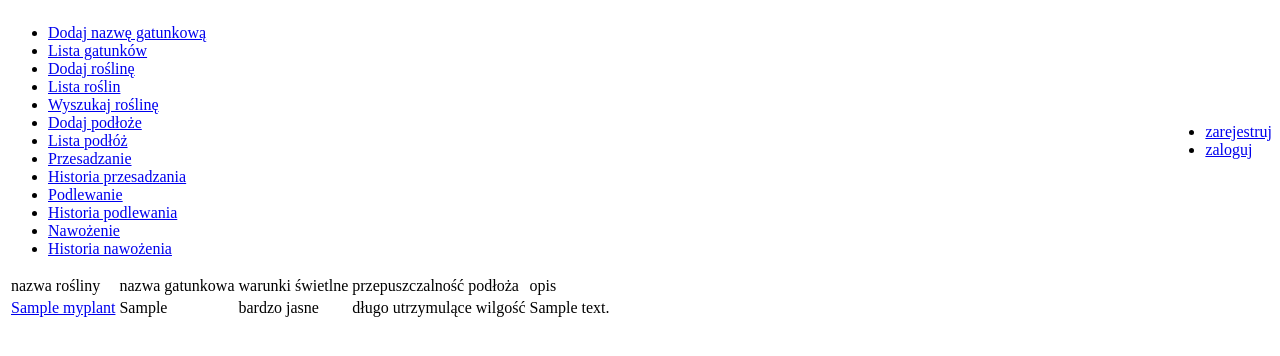
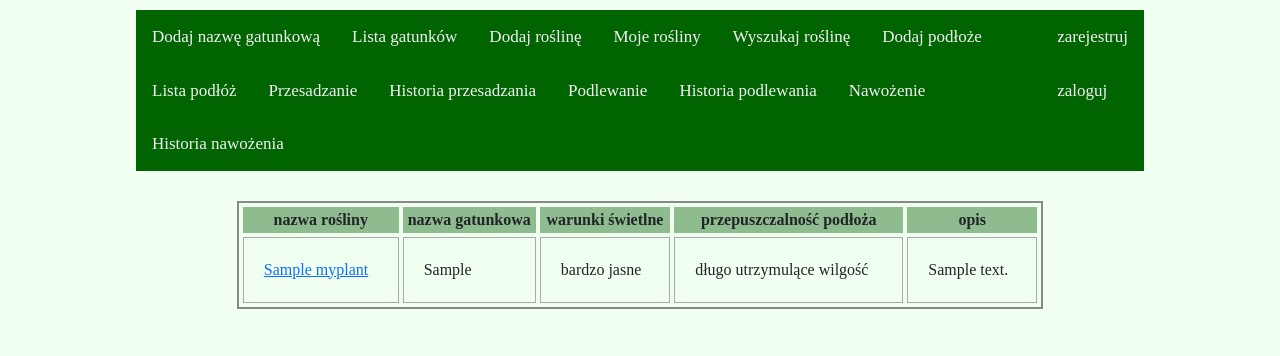
Before and after one commit to abojarska85/PlantCare, a Django app: page /PlantCare/show_my_plant/ in a window 1280 px wide. Shown: the top 356 px of the page. Run offline with Django 5.2, Linux system fonts and the light colour scheme; tables that the repository leaves empty hold one stand-in row (values such as "Sample post").

Commit message:
css wersja I

```diff
--- a/PlantCare/models.py
+++ b/PlantCare/models.py
@@ -66,8 +66,8 @@ class Watering(models.Model):
 class Fertilization(models.Model):
     name = models.CharField(max_length=250, verbose_name='nazwa nawozu')
     plant = models.ForeignKey(MyPlant, on_delete=models.CASCADE, verbose_name='roślina')
-    date = models.DateField(default=datetime.date.today, verbose_name= 'data')
-    amount = models.DecimalField(max_digits=5, decimal_places=2, verbose_name='dawka w ml')
+    date = models.DateField(default=datetime.date.today, verbose_name='data')
+    amount = models.DecimalField(max_digits=5, decimal_places=2, verbose_name='dawka (ml)')
 
     def __str__(self):
         return f"{self.name}, {self.plant}, {self.date}, {self.amount}"
--- a/PlantCare/static/base.css
+++ b/PlantCare/static/base.css
@@ -1,5 +1,122 @@
-.navbar {
+body {
+    margin: 10px;
+    font-family: Serif;
     display: flex;
-        justify-content: space-between;
-        align-items: center;
+    justify-content: space-between;
+    background-color:  #F0FFF0 ;
 }
+.margin{
+    width: 10%;
+}
+.center{
+    width: 80%;
+}
+
+/*zawartość strony*/
+.content {
+    padding-top: 30px;
+    display: flex;
+    flex-direction: column;
+    align-items: center;
+}
+
+/*instrukcja do podlewania*/
+.instructions {
+    padding-top: 20px;
+    padding-bottom: 20px;
+
+}
+.topnav {
+    display: flex;
+    justify-content: space-between;
+    background-color: darkgreen;
+    overflow: hidden;
+}
+
+/* Style the links inside the navigation bar */
+.topnav a {
+  float: left;
+  color: #f2f2f2;
+  text-align: center;
+  padding: 14px 16px;
+  text-decoration: none;
+  font-size: 17px;
+}
+
+/* Change the color of links on hover */
+.topnav a:hover {
+  background-color: #ddd;
+  color: black;
+}
+
+/* Add a color to the active/current link */
+.topnav a.active {
+  background-color: #04AA6D;
+  color: white;
+}
+.plant-list {
+    align-items: baseline;
+    /*display: flex;*/
+    /*flex-direction: ;*/
+    /*justify-content: space-between;*/
+}
+table {
+    width: 80%;
+    border: 2px solid #888;
+    border-collapse: separate;
+    border-spacing: 4px;
+}
+
+table th {
+    text-align: center;
+    vertical-align: middle;
+    background-color: darkseagreen;
+    font-weight: bold;
+}
+
+table td {
+    border: 1px solid #aaa;
+    padding: 20px;
+}
+/*body {*/
+/*    background: #eee;*/
+/*    !*text-align: center;*!*/
+/*}*/
+form {
+    text-align: left;
+    background: darkseagreen;
+    font-family: sans-serif;
+    display: inline-flex;
+    flex-direction: column;
+    padding: 40px;
+    /*box-shadow: 1px 2px 3px rgba(0,0,0,0.2);*/
+}
+
+label {
+    display: block;
+    padding-bottom: 10px;
+}
+
+input[type=text],
+textarea {
+    margin-bottom: 10px;
+    box-sizing: border-box;
+    display: block;
+    padding:10px;
+    border:1px solid #aaa;
+    box-shadow: inset 0 2px 2px rgba(0,0,0,.1);
+    width: 500px;
+}
+textarea {
+    height: 100px;
+}
+button {
+    background: darkgreen;
+    color: #fff;
+    border-radius: 5px;
+    padding: 20px 50px;
+    border:0;
+    float: right;
+    cursor: pointer;
+    transition: 0.5s;
+}
--- a/templates/base.html
+++ b/templates/base.html
@@ -4,15 +4,21 @@
 <head>
     <meta charset="UTF-8">
     <title>PlantCare</title>
+     <link href="https://cdn.jsdelivr.net/npm/bootstrap@5.3.3/dist/css/bootstrap.min.css" rel="stylesheet" integrity="sha384-QWTKZyjpPEjISv5WaRU9OFeRpok6YctnYmDr5pNlyT2bRjXh0JMhjY6hW+ALEwIH" crossorigin="anonymous">
     <link type="text/css" href="{% static 'base.css' %}" rel="stylesheet">
 </head>
 <body>
-<div>
-    {% include 'top_header.html' %}
+<div class="margin left"></div>
+
+<div class="center">
+    <div>{% include 'top_header.html' %}</div>
+    <div class="content">
+        {% block content %}
+        {% endblock %}
+    </div>
 </div>
-<div>
-    {% block content %}
-    {% endblock %}
-</div>
+
+<div class="margin right"></div>
+<script src="https://cdn.jsdelivr.net/npm/bootstrap@5.3.3/dist/js/bootstrap.bundle.min.js" integrity="sha384-YvpcrYf0tY3lHB60NNkmXc5s9fDVZLESaAA55NDzOxhy9GkcIdslK1eN7N6jIeHz" crossorigin="anonymous"></script>
 </body>
 </html>
--- a/templates/plantCare/my_plant.html
+++ b/templates/plantCare/my_plant.html
@@ -2,11 +2,11 @@
 {% block content %}
    <table>
        <tr>
-           <td>nazwa rośliny</td>
-           <td>nazwa gatunkowa</td>
-           <td>warunki świetlne</td>
-           <td>przepuszczalność podłoża</td>
-           <td>opis</td>
+           <th>nazwa rośliny</th>
+           <th>nazwa gatunkowa</th>
+           <th>warunki świetlne</th>
+           <th>przepuszczalność podłoża</th>
+           <th>opis</th>
        </tr>
     {% for plant in my_plant %}
         <tr>
--- a/templates/plantCare/plant_type.html
+++ b/templates/plantCare/plant_type.html
@@ -1,9 +1,9 @@
 {% extends 'base.html' %}
 {% block content %}
-    <ul>
+    <ol class="plant-list">
     {% for plant_type in plant_types %}
         <li>{{ plant_type.species }}</li>
     {% endfor %}
-    </ul>
+    </ol>
 
 {% endblock %}
--- a/templates/plantCare/soil.html
+++ b/templates/plantCare/soil.html
@@ -2,9 +2,9 @@
 {% block content %}
    <table>
        <tr>
-           <td>typ podłoża</td>
-           <td>producent</td>
-           <td>komentarze</td>
+           <th>typ podłoża</th>
+           <th>producent</th>
+           <th>komentarze</th>
        </tr>
     {% for s in soil %}
         <tr>
--- a/templates/top_header.html
+++ b/templates/top_header.html
@@ -1,32 +1,36 @@
-<div class="navbar">
+<!DOCTYPE html>
+<html lang="en">
+<head>
+    <meta charset="UTF-8">
+    <title>Title</title>
+</head>
+<body>
+<div class="topnav">
 <div>
-    <ul>
-        <li> <a href="{% url 'add_plant_type' %}">Dodaj nazwę gatunkową</a> </li>
-        <li> <a href="{% url 'plant_type_list' %}">Lista gatunków</a> </li>
-        <li> <a href="{% url 'add_my_plant' %}">Dodaj roślinę</a> </li>
-        <li><a href="{% url 'show_my_plant' %}">Lista roślin</a></li>
-        <li><a href="{% url 'search_plant' %}">Wyszukaj roślinę</a></li>
-{#        <li><a href="{% url 'update_my_plant' my_plant.pk %}">edytuj</a></li>#}
-        <li> <a href="{% url 'add_soil' %}">Dodaj podłoże</a> </li>
-        <li><a href="{% url 'show_soil' %}">Lista podłóż</a></li>
-        <li><a href="{% url 'add_replanting' %}">Przesadzanie</a></li>
-        <li><a href="{% url 'show_replanting' %}">Historia przesadzania</a></li>
-        <li><a href="{% url 'add_watering'  %}">Podlewanie</a></li>
-        <li><a href="{% url 'show_watering' %}">Historia podlewania</a></li>
-        <li><a href="{% url 'add_fertilization' %}">Nawożenie</a></li>
-        <li><a href="{% url 'show_fertilization' %}">Historia nawożenia</a></li>
-    </ul>
+
+        <a href="{% url 'add_plant_type' %}">Dodaj nazwę gatunkową</a>
+        <a href="{% url 'plant_type_list' %}">Lista gatunków</a>
+        <a href="{% url 'add_my_plant' %}">Dodaj roślinę</a>
+        <a href="{% url 'show_my_plant' %}">Moje rośliny</a>
+        <a href="{% url 'search_plant' %}">Wyszukaj roślinę</a>
+        <a href="{% url 'add_soil' %}">Dodaj podłoże</a>
+        <a href="{% url 'show_soil' %}">Lista podłóż</a>
+        <a href="{% url 'add_replanting' %}">Przesadzanie</a>
+        <a href="{% url 'show_replanting' %}">Historia przesadzania</a>
+        <a href="{% url 'add_watering'  %}">Podlewanie</a>
+        <a href="{% url 'show_watering' %}">Historia podlewania</a>
+        <a href="{% url 'add_fertilization' %}">Nawożenie</a>
+        <a href="{% url 'show_fertilization' %}">Historia nawożenia</a>
 </div>
 
 <div>
-    <ul>
         {% if user.is_authenticated %}
-            <li>Witaj {{ user }}</li>
-            <li><a href="{% url 'logout' %}">wyloguj</a></li>
+            Witaj {{ user }}
+            <a href="{% url 'logout' %}">wyloguj</a>
         {% else %}
-            <li><a href="{% url 'register' %}">zarejestruj</a></li>
-            <li><a href="{% url 'login' %}">zaloguj</a></li>
+            <a href="{% url 'register' %}">zarejestruj</a>
+            <a href="{% url 'login' %}">zaloguj</a>
         {% endif %}
-    </ul>
 </div>
 </div>
+</body>
```
Also changed, not shown: templates/plantCare/fertilization.html (+4 -4 lines), templates/plantCare/replanting.html (+5 -5 lines), templates/plantCare/watering.html (+5 -5 lines).
